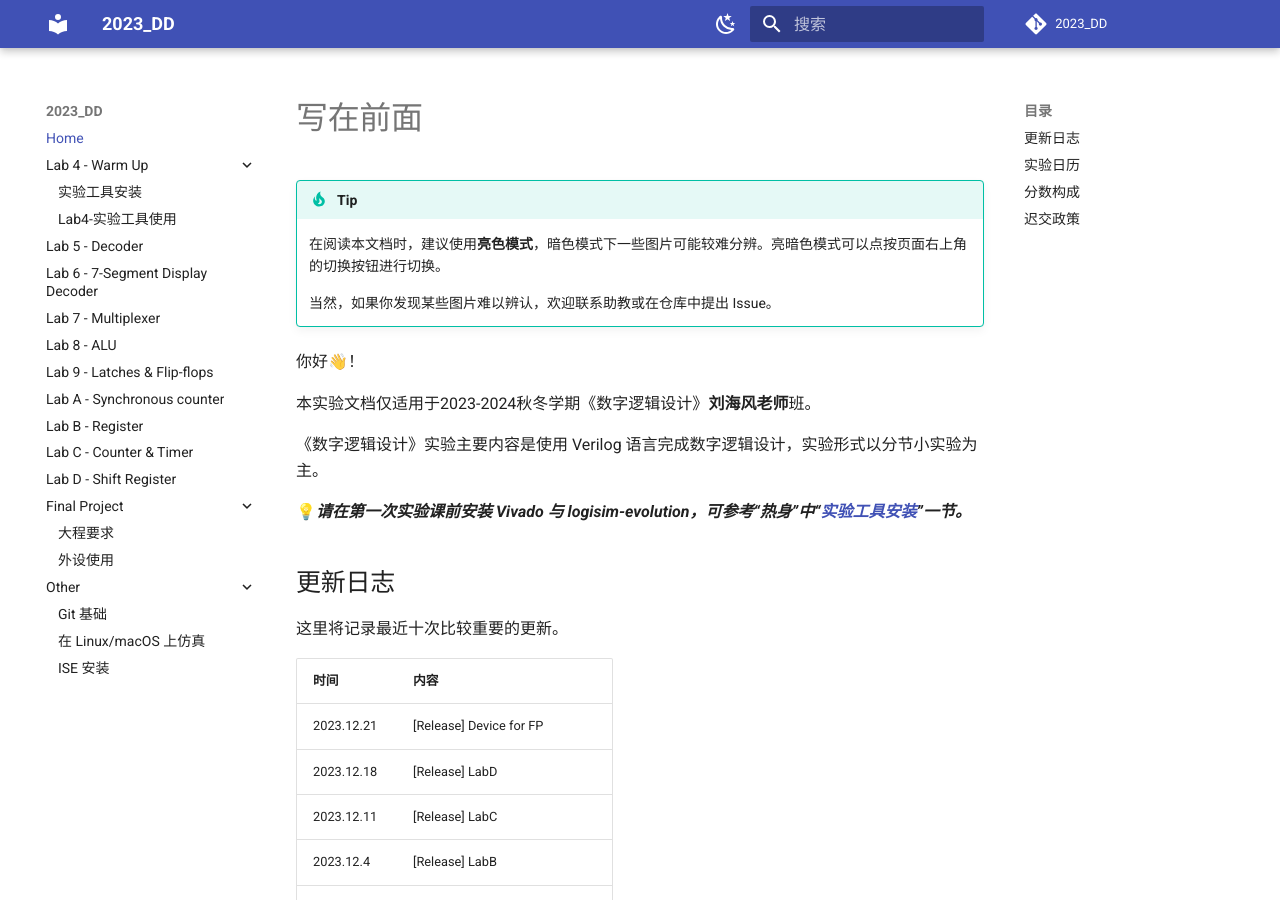
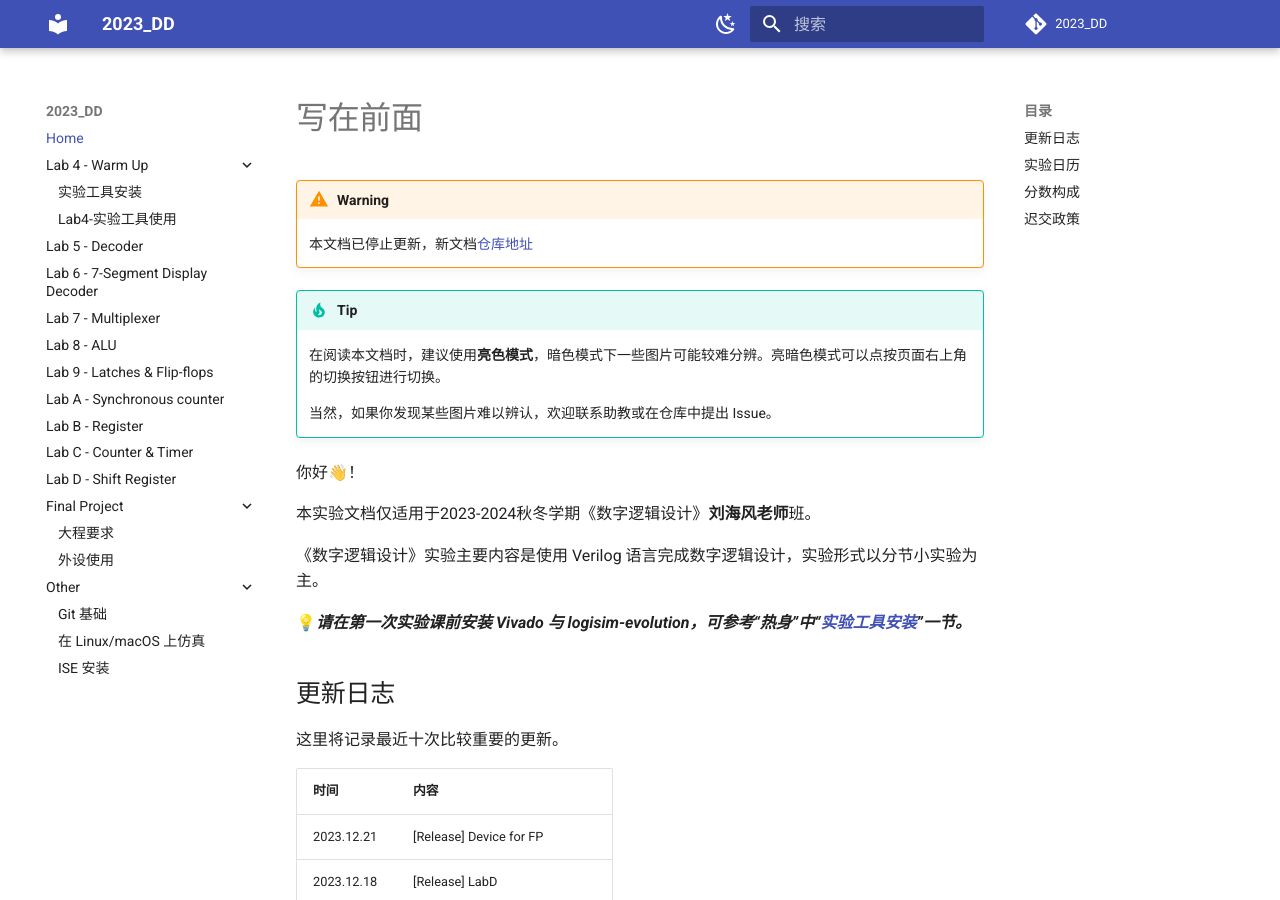
Before and after one commit to Guahao31/2023_DD, an MkDocs documentation site: the page built from docs/index.md, in a window 1280 px wide and 900 px high. Built offline with MkDocs 1.6.1 and Material for MkDocs 9.7.7, drawn with Linux system fonts in a browser that asks for light colours; a script that is not in the unit is left out; comment, search, counter and statistics services are not loaded.

Commit message:
Ready for public-archive

```diff
--- a/docs/index.md
+++ b/docs/index.md
@@ -1,4 +1,7 @@
 # 写在前面
+
+!!! warning
+    本文档已停止更新，新文档[仓库地址](https://github.com/Guahao31/2024_DD)
 
 !!! tip
     在阅读本文档时，建议使用**亮色模式**，暗色模式下一些图片可能较难分辨。亮暗色模式可以点按页面右上角的切换按钮进行切换。
```
